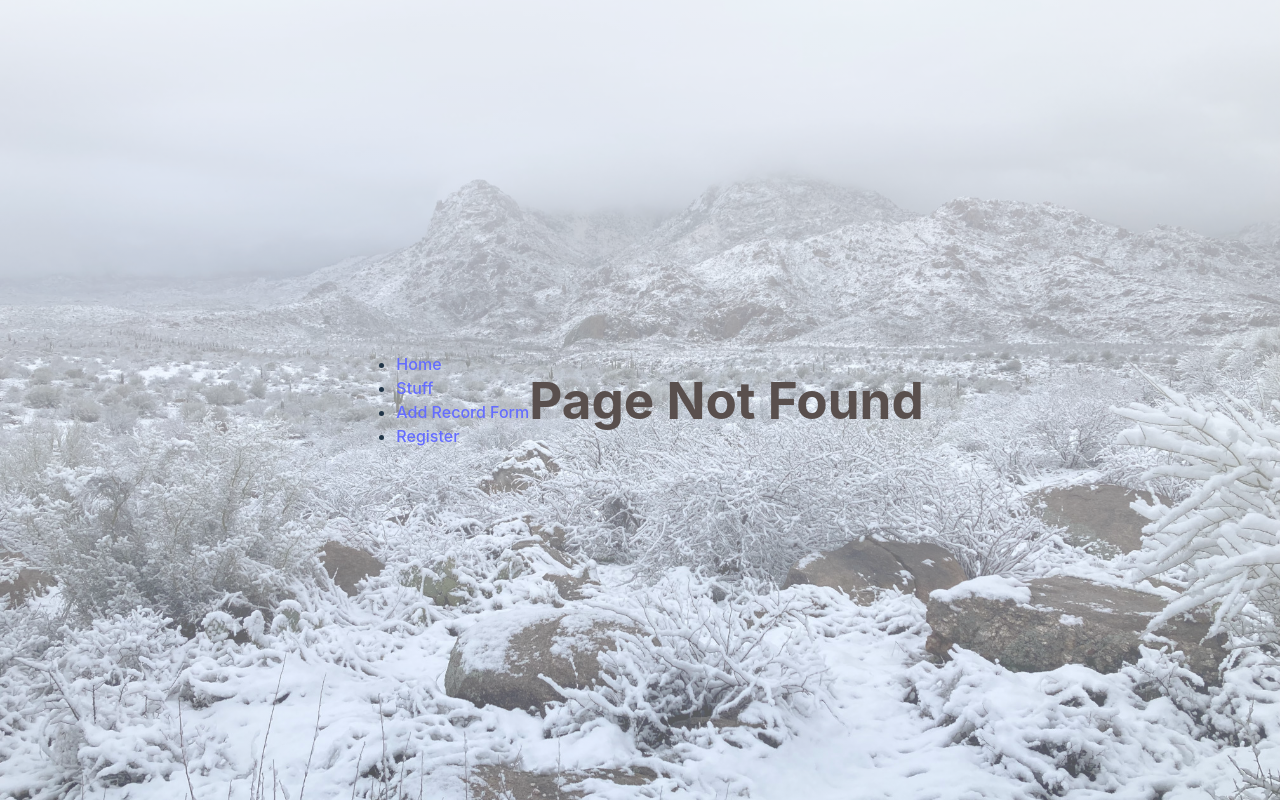
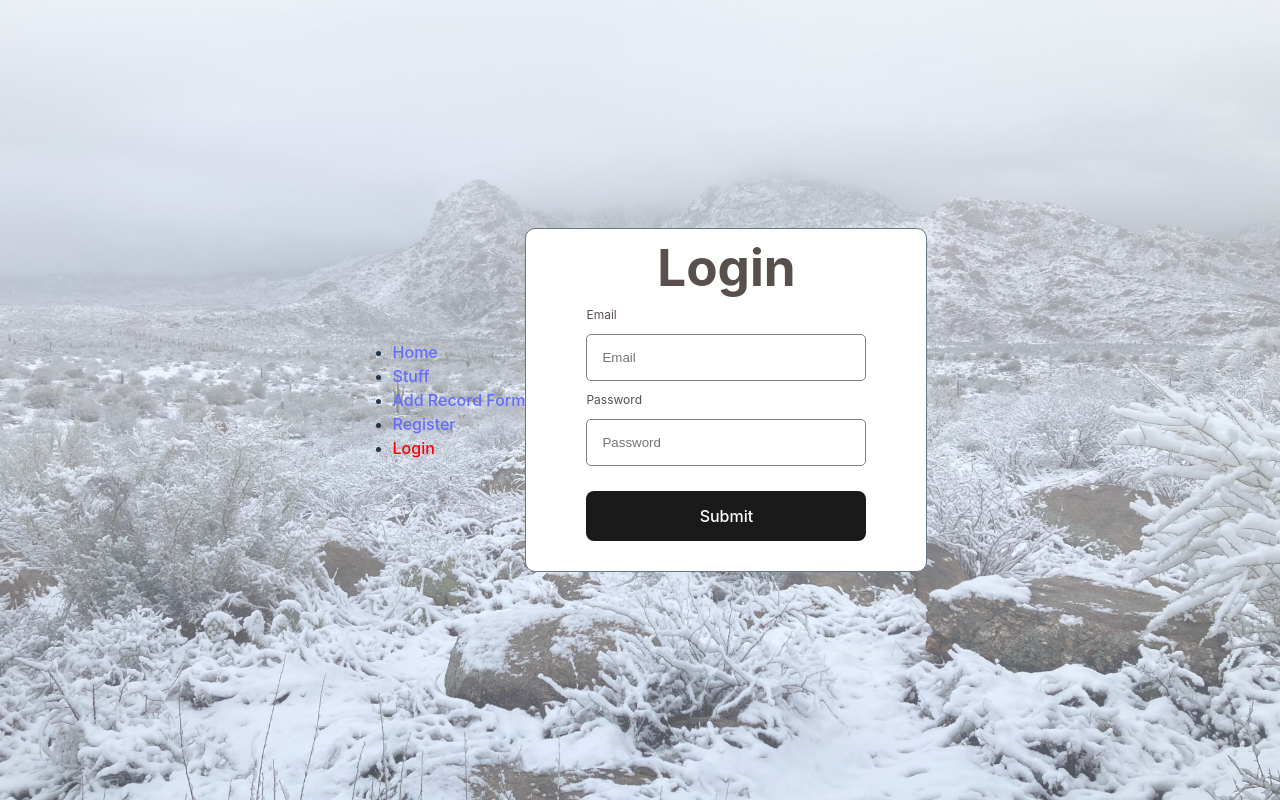
Before and after one commit to wholesoft/stuff, a React (Vite) app in the folder FrontEnd/: page /login in a window 1280 px wide. Before the commit this address had no page. Built offline with nearby package versions, Linux system fonts and the light colour scheme.

Commit message:
auth stuff

```diff
--- a/FrontEnd/src/App.jsx
+++ b/FrontEnd/src/App.jsx
@@ -1,6 +1,7 @@
 import './App.css'
 import { Route, Routes, Link, NavLink } from 'react-router-dom'
 import { RegisterForm } from './pages/RegisterForm'
+import { LoginForm } from './pages/LoginForm'
 import { AddRecordForm } from './test/AddRecordForm'
 import { Home } from './pages/Home'
 import { Stuff } from './pages/Stuff'
@@ -20,6 +21,7 @@ function App() {
 <li><NavLink to="/stuff">Stuff</NavLink></li>
 <li><NavLink to="/addrecord">Add Record Form</NavLink></li>
 <li><NavLink to="/register">Register</NavLink></li>
+<li><NavLink to="/login">Login</NavLink></li>
 </ul>
 
             </nav>
@@ -30,6 +32,7 @@ function App() {
                 <Route path=":category" element={<StuffItems />} />
             </Route>
             <Route path="/register" element={<RegisterForm />} />
+            <Route path="/login" element={<LoginForm />} />
             <Route path="/addrecord" element={<AddRecordForm />} />
             <Route path="*" element={<NotFound />} />
       </Routes>
--- /dev/null
+++ b/FrontEnd/src/pages/LoginForm.jsx
@@ -0,0 +1,67 @@
+import * as React from 'react';
+import FormInput from "../components/FormInput001";
+
+const LoginForm = () => {
+
+    const [values, setValues] = React.useState({
+        email: "",
+        password: ""
+      });
+
+      const inputs = [
+        {
+          id: 1,
+          name: "email",
+          type: "email",
+          placeholder: "Email",
+          errorMessage: "invalid email address",
+          label: "Email",
+          required: true,
+        },
+        {
+          id: 2,
+          name: "password",
+          type: "password",
+          placeholder: "Password",
+          errorMessage:"invalid password",
+          label: "Password",
+          required: true,
+        }
+      ];
+
+      const handleSubmit = (e) => {
+        e.preventDefault();
+        console.log(values);
+
+        fetch("http://127.0.0.1:3000/login", {
+          method: 'POST',
+          headers: { "Content-Type": "application/json" },
+          body: JSON.stringify(values)
+      }).then(response => response.json())
+      .then(json => {
+        console.log('parsed json', json) // access json.body here
+      })
+    }
+      const onChange = (e) => {
+        setValues({ ...values, [e.target.name]: e.target.value });
+      };
+
+      return (
+          <form onSubmit={handleSubmit}>
+            <h1>Login</h1>
+            {inputs.map((input) => (
+              <FormInput
+                key={input.id}
+                {...input}
+                value={values[input.name]}
+                onChange={onChange}
+              />
+            ))}
+            <button>Submit</button>
+          </form>
+      );
+
+
+}
+
+export { LoginForm };
```
Also changed, not shown: 2 other files (tests, documents, lock files or other folders).
